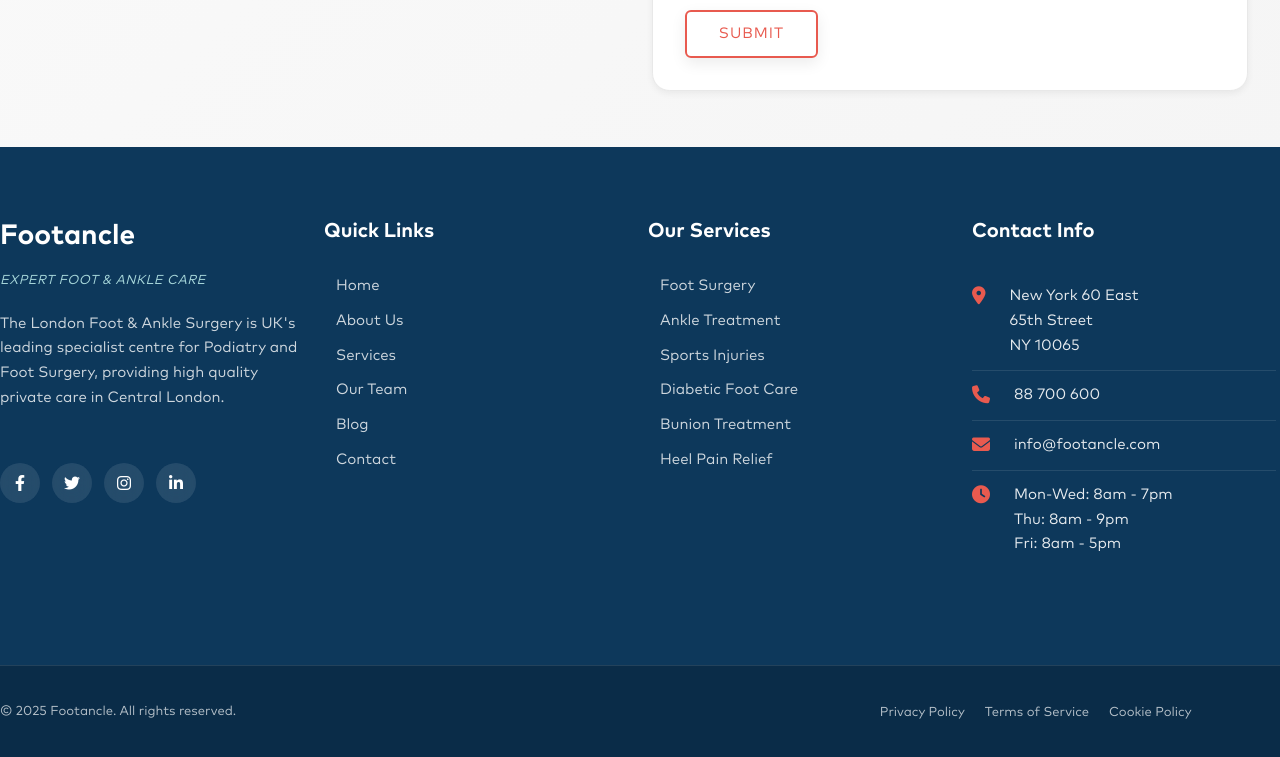
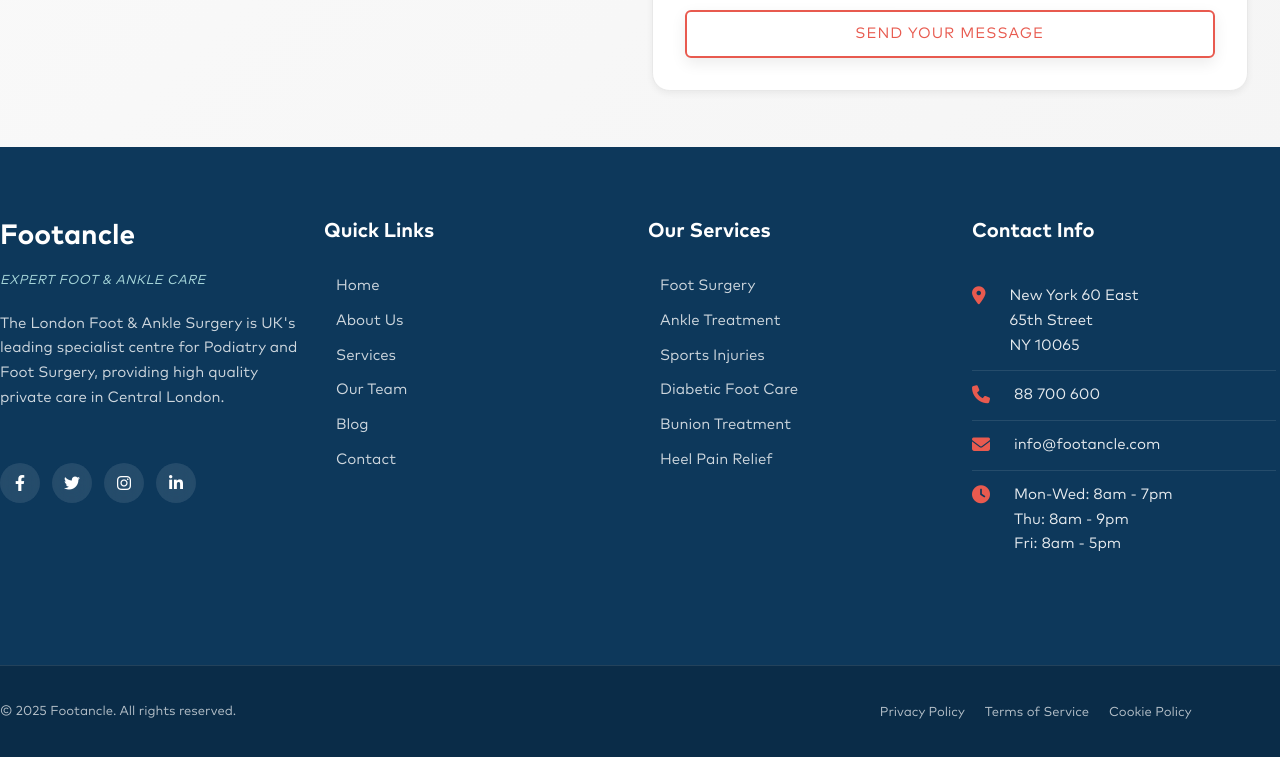
Before and after one commit to Mujammilmaldar/Footark, a PHP site: page /index.php in a window 1280 px wide. Shown: the part 5482-6239 px from the top of the page. Run offline with PHP 8.4, Linux system fonts and the light colour scheme.

Commit message:
button message update

```diff
--- a/index.php
+++ b/index.php
@@ -784,7 +784,7 @@
                                     placeholder="Tell us more about your condition or any questions you have..."></textarea>
                             </div>
 
-                            <button type="submit" class="contact-submit-btn view-all-btn">SUBMIT</button>
+                            <button type="submit" class="contact-submit-btn">SEND YOUR MESSAGE</button>
                         </form>
                     </div>
                 </div>
```
